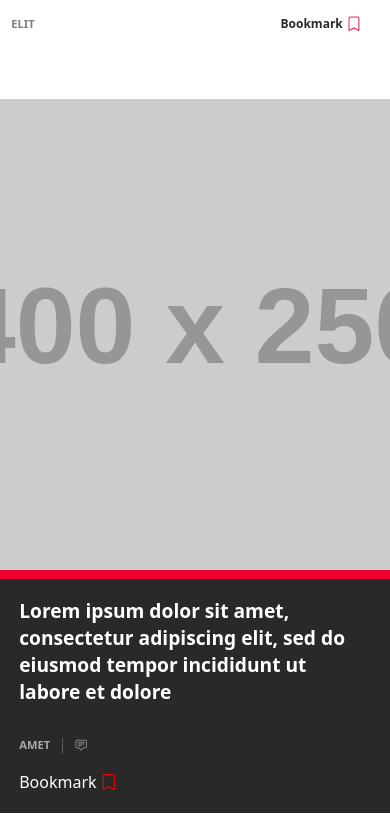
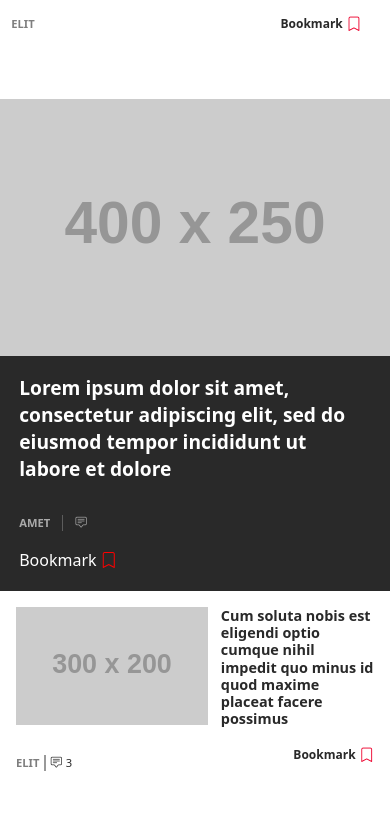
Before and after one commit to dxnatz/Giornale, a website built with webpack: page index.html in a window 390 px wide. Shown: the part 1368-2184 px from the top of the page. Built offline with nearby package versions, Linux system fonts and the light colour scheme; placeholder pictures from the web are drawn by us.

Commit message:
Ristrutturato il layout delle notizie principali con una nuova struttura per le immagini; aggiunta una classe per il contenitore delle immagini e migliorata la gestione della linea verticale tra le colonne

```diff
--- a/css/style.css
+++ b/css/style.css
@@ -365,16 +365,7 @@
 }
 
 /* Aggiungi questa nuova regola per la linea verticale */
-.news-layout::after {
-  content: '';
-  position: absolute;
-  top: 0;
-  bottom: 0;
-  left: calc(2.5fr / (2.5fr + 1fr) * 100%); /* Posizione tra le colonne */
-  width: 0.15rem;
-  background-color: #e6e6e6; /* Colore della linea, puoi modificarlo */
-  transform: translateX(-0.7rem); /* Aggiusta la posizione */
-}
+
 
 
 .left-column {
@@ -455,7 +446,20 @@
   gap: 2.5rem;
   justify-content: center;
   min-width: 0;
+  position: relative;
+  padding-left: 2rem;
 }
+
+.right-column::before {
+  content: '';
+  position: absolute;
+  left: 0;
+  top: 0;
+  bottom: 0;
+  width: 0.15rem;
+  background-color: #e6e6e6;
+}
+
 
 .side-news {
   display: flex;
@@ -496,9 +500,9 @@
 
 }
 
-
-
-
+.side-news:last-child {
+  border-bottom: none;
+}
 
 
 .side-news .meta .left-items {
@@ -775,10 +779,6 @@ footer {
     gap: 1.5rem;
   }
 
-  /* Nascondiamo la linea verticale */
-  .news-layout::after {
-    display: none;
-  }
 
   .news-layout {
     grid-template-columns: 1fr;
@@ -812,7 +812,13 @@ footer {
     display: grid;
     grid-template-columns: repeat(2, 1fr);
     gap: 2rem;
+    padding-left: 0;
   }
+
+  .right-column::before {
+    display: none;  /* Nasconde la linea verticale */
+  }
+
 
 
 
@@ -1065,17 +1071,26 @@ footer {
     display: grid;
     grid-template-columns: 1fr;  /* Una sola colonna */
     grid-template-rows: auto auto;  /* Altezza automatica per entrambe le righe */
-    height: auto;
     margin: 0 -1rem;  /* Compensare i margini del container */
   }
 
+  .main-news .image-container {
+    width: 100%;
+    height: 0;
+    padding-bottom: 66%;
+    position: relative;
+    overflow: hidden;
+  }
+
   .main-news img {
+    position: absolute;
+    top: 0;
+    left: 0;
     width: 100%;
-    height: 30rem;  /* Altezza fissa più piccola */
+    height: 100%;
     object-fit: cover;
-    grid-row: 1;  /* Posizione nella prima riga */
-    border-bottom: 0.6rem solid #ed002d;
   }
+
 
   .main-news-text {
     grid-row: 2;  /* Posizione nella seconda riga */
--- a/index.html
+++ b/index.html
@@ -289,7 +289,9 @@
             Bookmark <i class="bi bi-bookmark"></i>
           </span>
         </div>
-        <img src="https://placehold.co/400x250" alt="Placeholder">
+        <div class="image-container">
+          <img src="https://placehold.co/400x250" alt="Placeholder">
+        </div>
       </div>
 
       <!-- Notizie piccole sotto -->
```
